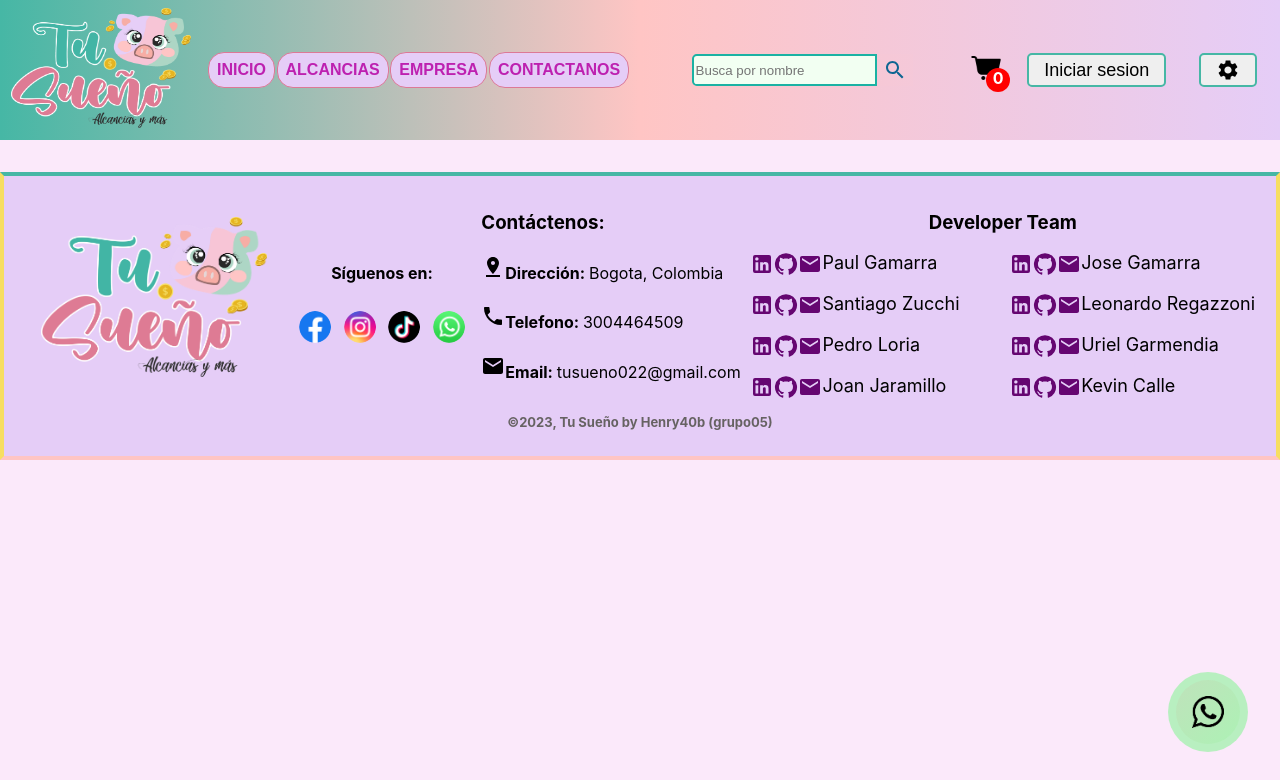
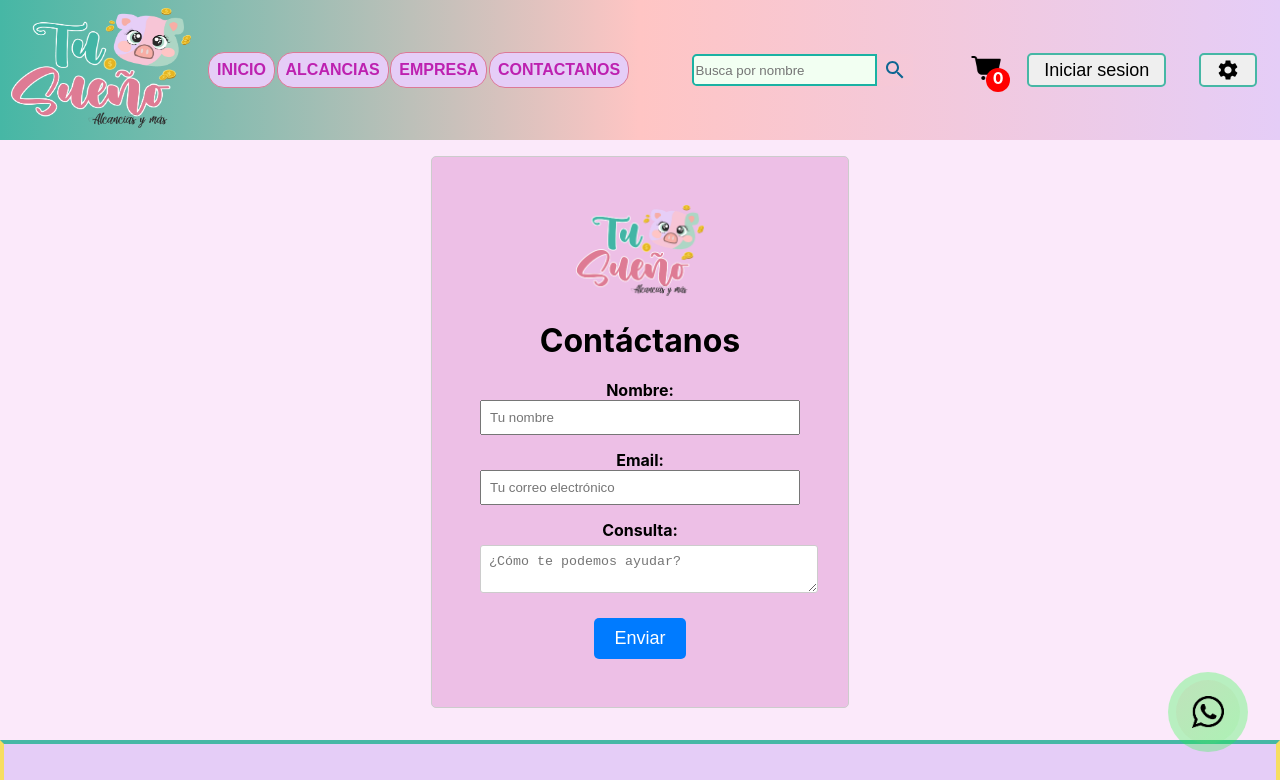
Before and after one commit to UrielGarmendia/tu-suenio-front, a React (Vite) app: page /contactanos in a window 1280 px wide. Shown: the top 780 px of the page. Built offline with nearby package versions, Linux system fonts and the light colour scheme; no server answers.

Commit message:
Agregue la ruta de contactanos

```diff
--- a/src/App.jsx
+++ b/src/App.jsx
@@ -5,7 +5,7 @@ import Alcancias from "./Components/Alcancias/Alcancias";
 import Home from "./Components/Home/Home";
 import Detail from "./Components/Detail/Detail";
 import NavBar from "./Components/NavBar/NavBar";
-
+import Contactanos from "./Components/Contactanos/Contactanos";
 import Footer from "./Components/Footer/Footer"
 import Create from "./Components/Create/Create"
 import About from "./Components/About/About";
@@ -72,6 +72,7 @@ function App() {
         <Route path="/carrito" element={<Carrito />} />
         <Route path="/about" element={<About />} />
         <Route path="/admin" element={< Dashboard />} />
+        <Route path="/contactanos" element={< Contactanos />} />
 
       </Routes>
       {location.pathname !== "/register" && <Footer />}
--- /dev/null
+++ b/src/Components/Contactanos/Contactanos.jsx
@@ -0,0 +1,118 @@
+import React, { useState } from 'react';
+import style from '../Contactanos/Contactanos.module.css'
+import logo from '../../Assents/logoPrincipal.png'
+
+function Contactanos() {
+  const [formData, setFormData] = useState({
+    nombre: '',
+    email: '',
+    consulta: '',
+  });
+
+  const [errors, setErrors] = useState({
+    nombre: '',
+    email: '',
+  });
+
+  const handleChange = (e) => {
+    const { name, value } = e.target;
+    setFormData({
+      ...formData,
+      [name]: value,
+    });
+
+    if (name === 'nombre') {
+      const regex = /^[a-zA-Z\s]*$/;
+      if (!regex.test(value)) {
+        setErrors({
+          ...errors,
+          nombre: 'El nombre solo debe contener letras y espacios.',
+        });
+      } else {
+        setErrors({
+          ...errors,
+          nombre: '',
+        });
+      }
+    }
+
+    if (name === 'email') {
+      const regex = /^[a-zA-Z0-9._-]+@[a-zA-Z0-9.-]+\.[a-zA-Z]{2,4}$/;
+      if (!regex.test(value)) {
+        setErrors({
+          ...errors,
+          email: 'Ingresa un correo electrónico válido.',
+        });
+      } else {
+        setErrors({
+          ...errors,
+          email: '',
+        });
+      }
+    }
+  };
+
+  const handleSubmit = (e) => {
+    e.preventDefault();
+
+    if (formData.nombre && formData.email && formData.consulta) {
+        setFormData({
+            nombre: '',
+            email: '',
+            consulta: '',
+        })
+        console.log(formData);
+    } else {
+      alert('Por favor, completa todos los campos correctamente.');
+    }
+  };
+
+  return (
+    <div className={style.contactanos}>
+        <img src={logo} alt="" />
+      <h1>Contáctanos</h1>
+      <form onSubmit={handleSubmit}>
+        <div className={style.formGroup}>
+          <label htmlFor="nombre">Nombre:</label>
+          <input
+            type="text"
+            id="nombre"
+            name="nombre"
+            placeholder='Tu nombre'
+            value={formData.nombre}
+            onChange={handleChange}
+            required
+          />
+          {errors.nombre && <p className={style.error}>{errors.nombre}</p>}
+        </div>
+        <div className={style.formGroup}>
+          <label htmlFor="email">Email:</label>
+          <input
+            type="email"
+            id="email"
+            name="email"
+            placeholder='Tu correo electrónico'
+            value={formData.email}
+            onChange={handleChange}
+            required
+          />
+          {errors.email && <p className={style.error}>{errors.email}</p>}
+        </div>
+        <div className={style.formGroup}>
+          <label htmlFor="consulta">Consulta:</label>
+          <textarea
+            id="consulta"
+            name="consulta"
+            placeholder='¿Cómo te podemos ayudar?'
+            value={formData.consulta}
+            onChange={handleChange}
+            required
+          ></textarea>
+        </div>
+        <button>Enviar</button>
+      </form>
+    </div>
+  );
+}
+
+export default Contactanos;
--- /dev/null
+++ b/src/Components/Contactanos/Contactanos.module.css
@@ -0,0 +1,59 @@
+
+.contactanos {
+    max-width: 25vw;
+    margin: 0 auto;
+    margin-top: 1rem;
+    padding: 3rem;
+    border: 1px solid #ccc;
+    border-radius: 5px;
+    background: #edbfe6;
+  }
+.contactanos img {
+    max-width: 10vw;
+}
+.contactanos h1 {
+    margin-bottom: 20px;
+  }
+
+  .formGroup {
+    margin-bottom: 15px;
+    display: flex;
+    flex-direction: column;
+    justify-content: space-between;
+  }
+
+  .formGroup label {
+    display: block;
+    font-weight: bold;
+  }
+
+  .formGroup input {
+    padding: 0.5rem;
+  }
+
+  .formGroup textarea {
+    width: 100%;
+    margin-top: 5px;
+    margin-bottom: 10px;
+    border: 1px solid #ccc;
+    border-radius: 3px;
+    padding: 0.5rem;
+  }
+
+  .contactanos button {
+    background-color: #007bff;
+    color: #fff;
+    border: none;
+    padding: 10px 20px;
+    font-size: 18px;
+    border-radius: 5px;
+    cursor: pointer;
+  }
+
+  .contactanos button:hover {
+    background-color: #0056b3;
+  }
+
+  .error {
+    color: #e40404;
+  }
--- a/src/Components/Estadisticas/Estadisticas.jsx
+++ b/src/Components/Estadisticas/Estadisticas.jsx
@@ -37,7 +37,7 @@ const Estadisticas= () => {
         <p className={style.barra}>
         <p
           className={style.nivelBarra}
-          style={{ width: `${(propiedad/100) * 100}%`, background:barraColor }}
+          style={{ width: `${(propiedad/100) * 100}%`, background: barraColor }}
         ></p>
       </p>
     )
--- a/src/Components/Estadisticas/Estadisticas.module.css
+++ b/src/Components/Estadisticas/Estadisticas.module.css
@@ -50,13 +50,19 @@
 }
 
 .barra {
-    width: 5rem;
+    width: 4rem;
     height: 0.8rem;
     background-color: #2020203e;
     border-radius: 10px;
     overflow: hidden;
-  }
+    display: flex;
+    justify-content: left;
+    padding: 0px;
+    margin: 0px;
+}
 
-  .nivelBarra {
+.nivelBarra {
     height: 100%;
-  }
+    margin: 0px;
+    padding: 0px;
+}
--- a/src/Components/NavBar/NavBar.jsx
+++ b/src/Components/NavBar/NavBar.jsx
@@ -36,7 +36,9 @@ const NavBar = () => {
           <Link to="/about">
           <button>EMPRESA</button>
           </Link>
-          <button>CONTACTANOS</button>
+          <Link to='/contactanos'>
+            <button>CONTACTANOS</button>
+          </Link>
 
         </div>
       </div>
```
